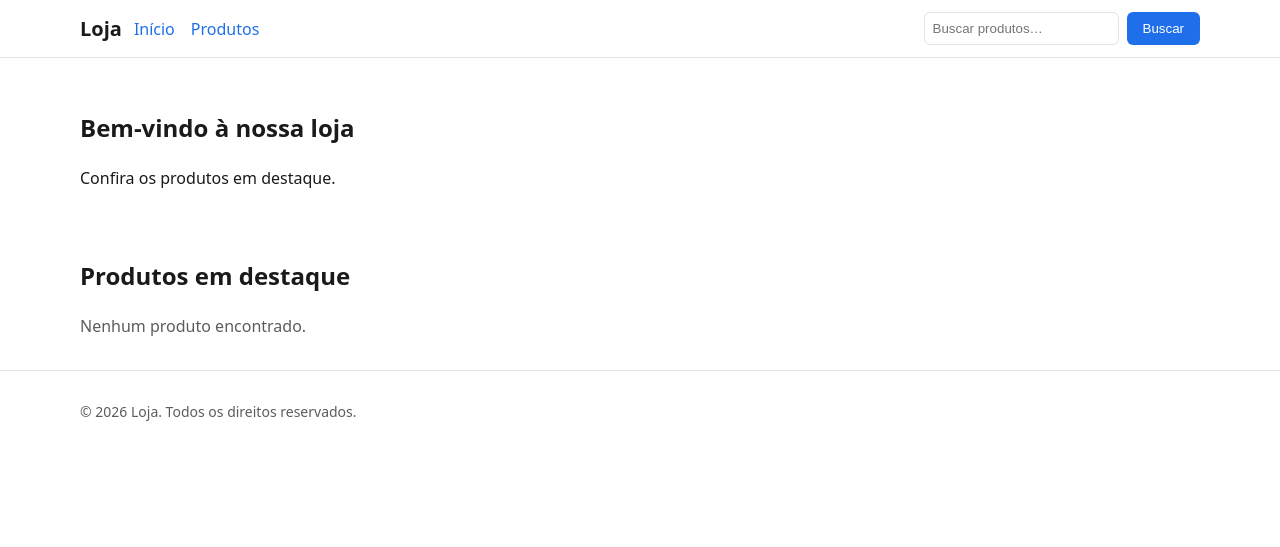
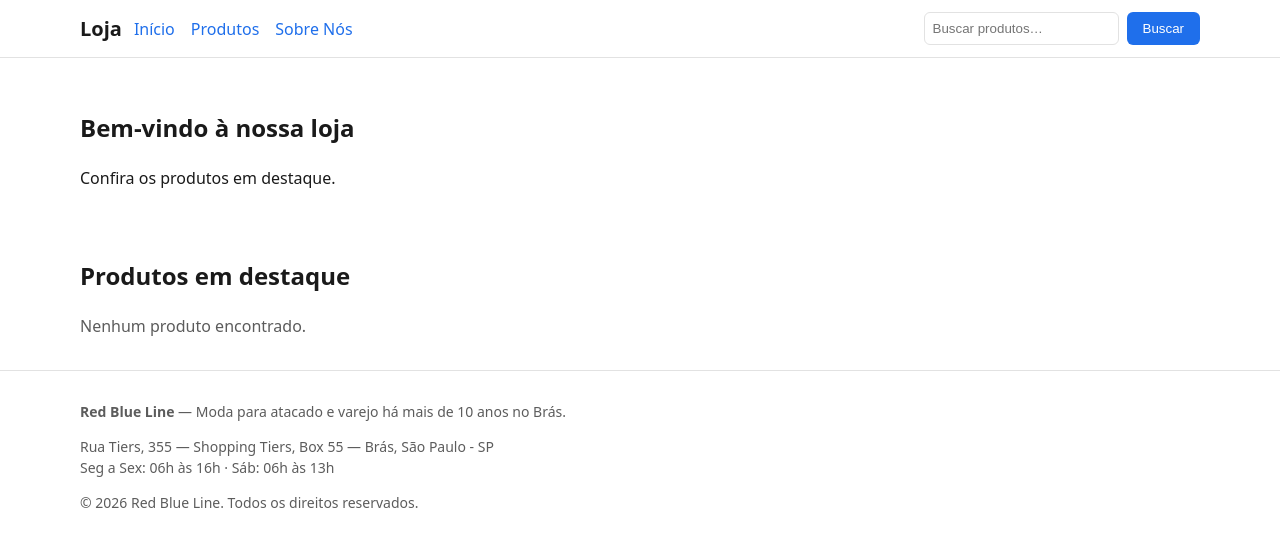
Before and after one commit to AnjoCoruja/store-django, a Django app: page / in a window 1280 px wide. Shown: the top 547 px of the page. Run offline with Django 5.2, Linux system fonts and the light colour scheme; data that the repository does not hold is empty.

Commit message:
feat: pagina Sobre Nós (Red Blue Line) + rodape com dados da loja
- Nova pagina /sobre/ com historia, endereco (Rua Tiers 355, Shopping Tiers Box 55), horarios e colecoes
- Rodape do site com dados da loja em todas as paginas
- Link "Sobre Nós" no menu principal
- 97 testes passando, cobertura 98,80%

```diff
--- a/apps/website/urls.py
+++ b/apps/website/urls.py
@@ -6,6 +6,7 @@ app_name = "website"
 
 urlpatterns = [
     path("", views.home, name="home"),
+    path("sobre/", views.about, name="about"),
     path("produtos/", views.product_list, name="product_list"),
     path("produtos/<slug:slug>/", views.product_detail, name="product_detail"),
     path("categorias/<slug:slug>/", views.category_detail, name="category_detail"),
--- a/apps/website/views.py
+++ b/apps/website/views.py
@@ -2,6 +2,17 @@ from django.db.models import Q
 from django.shortcuts import get_object_or_404, render
 
 from apps.products.models import Category, Product
+
+
+def about(request):
+    return render(
+        request,
+        "website/about.html",
+        {
+            "meta_title": "Sobre Nós | Red Blue Line",
+            "meta_description": "Conheça a Red Blue Line: mais de 10 anos de moda no Brás, atacado e varejo. Rua Tiers, 355, Shopping Tiers, Box 55.",
+        },
+    )
 
 
 def home(request):
--- a/templates/base.html
+++ b/templates/base.html
@@ -21,6 +21,7 @@
         <ul class="nav-list">
           <li><a href="{% url 'website:home' %}">Início</a></li>
           <li><a href="{% url 'website:product_list' %}">Produtos</a></li>
+          <li><a href="{% url 'website:about' %}">Sobre Nós</a></li>
         </ul>
       </nav>
       <form class="search-form" action="{% url 'website:product_list' %}" method="get" role="search">
@@ -37,7 +38,12 @@
 
   <footer class="site-footer">
     <div class="container">
-      <p>&copy; {% now "Y" %} Loja. Todos os direitos reservados.</p>
+      <p><strong>Red Blue Line</strong> — Moda para atacado e varejo há mais de 10 anos no Brás.</p>
+      <address style="font-style: normal;">
+        Rua Tiers, 355 — Shopping Tiers, Box 55 — Brás, São Paulo - SP<br>
+        Seg a Sex: 06h às 16h · Sáb: 06h às 13h
+      </address>
+      <p>&copy; {% now "Y" %} Red Blue Line. Todos os direitos reservados.</p>
     </div>
   </footer>
 </body>
```
Also changed, not shown: apps/website/tests.py (+19 -0 lines).
